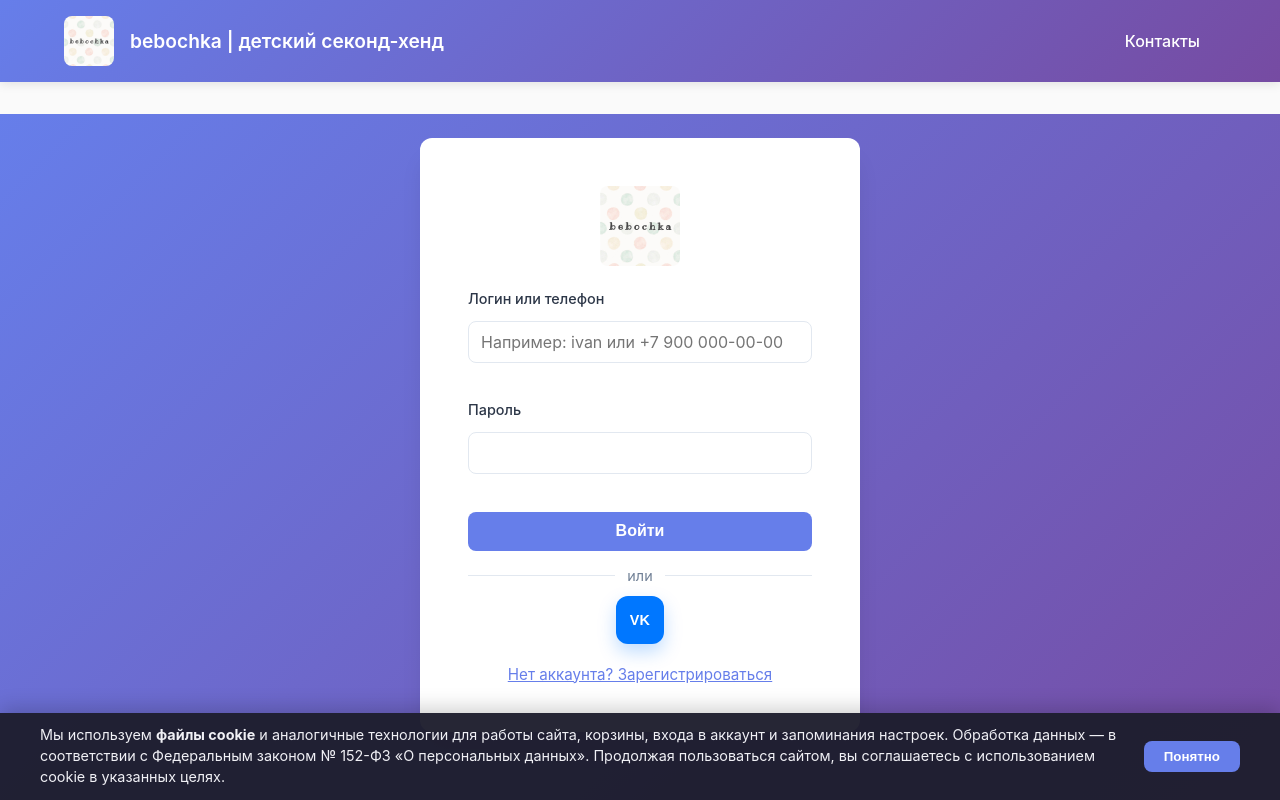
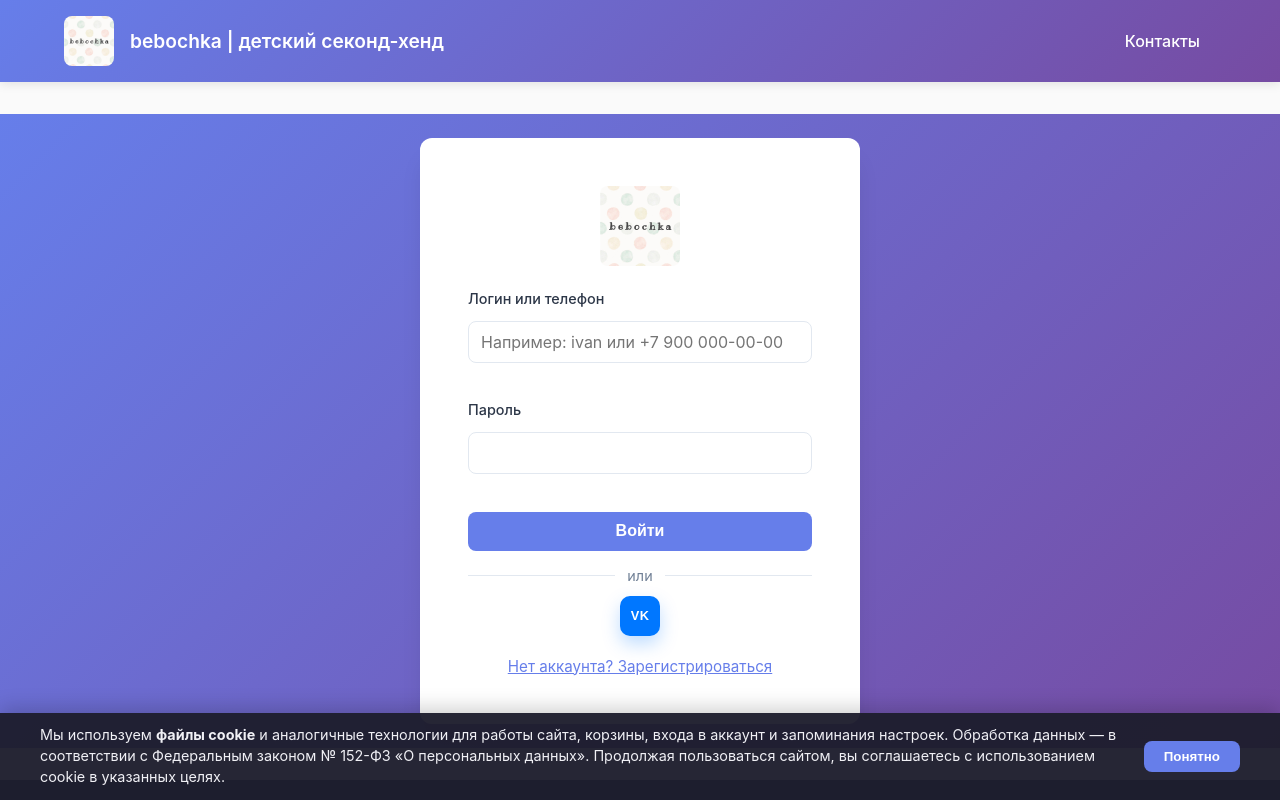
Before and after one commit to BlackSmileTeam/bebochka.react, a React (Vite) app: page /account in a window 1280 px wide. Shown: the top 800 px of the page. Built offline with nearby package versions, Linux system fonts and the light colour scheme; no server answers.

Commit message:
Tune auth layout height and reduce VK icon button size.
Make auth root fill available main area without forced viewport overflow and shrink VK social button to a smaller icon-only control.

```diff
--- a/src/pages/Login.css
+++ b/src/pages/Login.css
@@ -1,5 +1,7 @@
 .auth-page-root {
   width: 100%;
+  min-height: 100%;
+  display: flex;
 }
 
 /* Страница входа без общей шапки (/login) */
@@ -17,10 +19,9 @@
 /* Вход внутри Layout (/account) — не суммируем высоту с шапкой/подвалом */
 .login-container--embedded {
   flex: 1;
-  min-height: calc(100vh - 72px);
-  width: 100vw;
-  margin-left: calc(50% - 50vw);
-  margin-right: calc(50% - 50vw);
+  min-height: 100%;
+  width: 100%;
+  margin: 0;
   box-sizing: border-box;
   display: flex;
   align-items: flex-start;
@@ -110,11 +111,11 @@
   background: #0077ff;
   color: #fff;
   border: none;
-  width: 48px;
-  height: 48px;
-  min-width: 48px;
+  width: 40px;
+  height: 40px;
+  min-width: 40px;
   padding: 0;
-  border-radius: 12px;
+  border-radius: 10px;
   font-weight: 700;
   display: inline-flex;
   align-items: center;
@@ -140,9 +141,9 @@
   justify-content: center;
   width: 100%;
   height: 100%;
-  border-radius: 12px;
+  border-radius: 10px;
   font-weight: 800;
-  font-size: 0.9rem;
+  font-size: 0.8rem;
   letter-spacing: 0.02em;
 }
 
```
